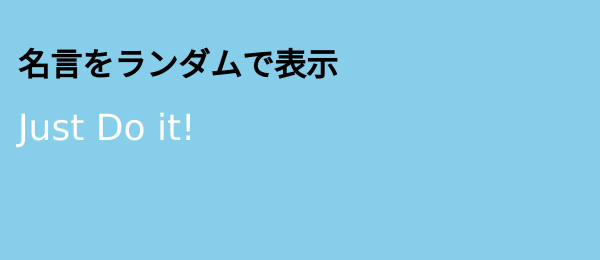
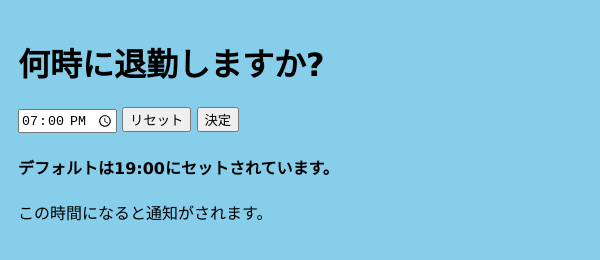
Before and after one commit to Fendo181/electron_practice, an Electron app: page MyApp/index.html in a window 600 px wide. Drawn offline with Linux system fonts and the light colour scheme; no server answers.

Commit message:
退勤リマインダーのをフォーム作ってみた。 (裏側の処理はまだ何もしてないです！)

```diff
--- a/MyApp/index.html
+++ b/MyApp/index.html
@@ -20,9 +20,17 @@
     </style>
 </head>
 <body>
-    <h1>名言をランダムで表示</h1>
-    <p id='quote'>Just Do it!</p>
+    <!-- <h3>名言をランダムで表示</h3>
+    <p id='quote'>Just Do it!</p> -->
 
+    <h1>何時に退勤しますか?</h1>
+    <form action="" method="post">
+        <input type="time" name="exit-time" value="19:00">
+        <input type="reset" value="リセット">
+        <input type="submit" value="決定">
+    </form>
+    <h4>デフォルトは19:00にセットされています。</h4>
+    <h4></h4>この時間になると通知がされます。</h4>
 
     <script>
         'use script'
```
